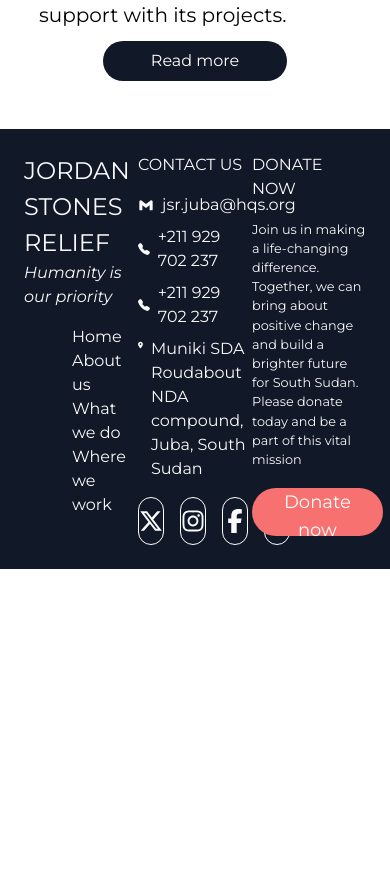
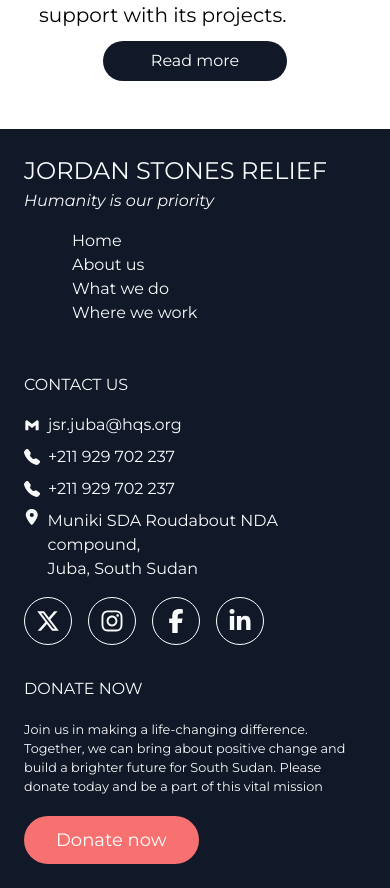
Before and after one commit to Tshobohwa/jordan-stones-relief, a React (Vite) app: page / in a window 390 px wide. Shown: the part 5301-6189 px from the top of the page. Before the commit the page ends 5870 px from the top, so only its background shows below. Built offline with nearby package versions, Linux system fonts and the light colour scheme.

Commit message:
Create mobile version

```diff
--- a/src/components/Footer.jsx
+++ b/src/components/Footer.jsx
@@ -12,7 +12,7 @@ import { BsFillTelephoneFill } from "react-icons/bs";
 
 const Footer = () => {
   return (
-    <footer className=" w-[100%] bg-gray-900 text-gray-50 grid grid-cols-3 p-[1.5rem]">
+    <footer className=" w-[100%] bg-gray-900 text-gray-50 gap-[2rem] grid lg:grid-cols-3 p-[1.5rem]">
       <div>
         <div>
           <h2 className=" text-[1.5rem]">JORDAN STONES RELIEF</h2>
@@ -53,7 +53,7 @@ const Footer = () => {
               <BsFillTelephoneFill />
               <p>+211 929 702 237</p>
             </a>
-          </li>{" "}
+          </li>
           <li className=" flex gap-[0.5rem]">
             <a
               href="tel:+211929702237"
```
